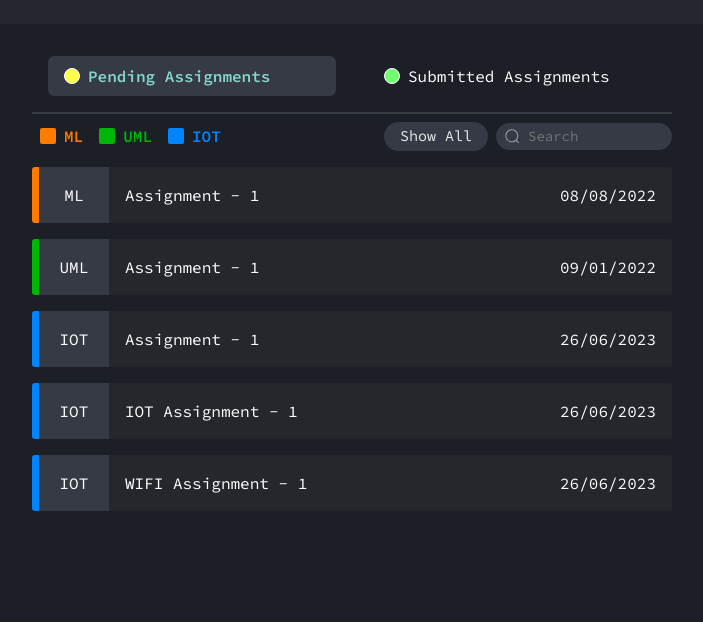
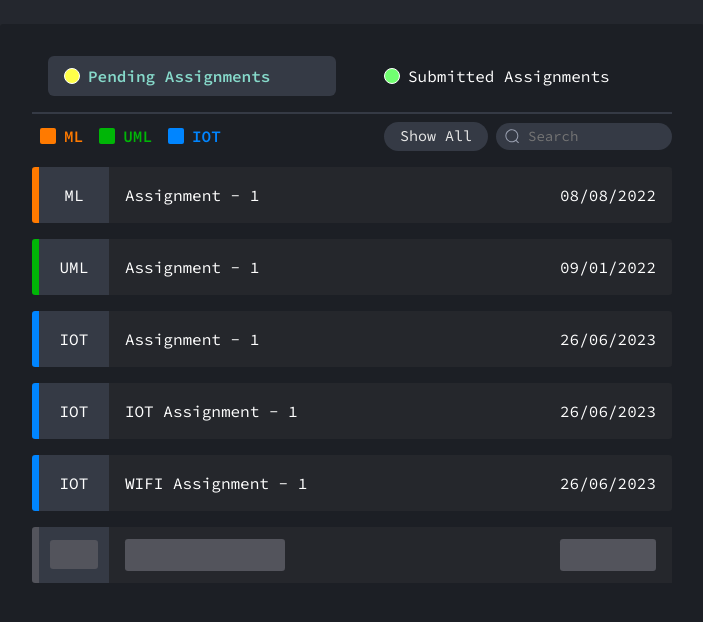
Before and after one commit to abhinaisai2002/College_Project_Frontend, a React (Create React App) app: page / in a window 1280 px wide. Shown: the top 622 px of the page, without its empty margins (0-703 px from the left). Built offline with nearby package versions, Linux system fonts and the light colour scheme.

Commit message:
Added Loading Animation

```diff
--- a/src/pages/assignments/Assignments.jsx
+++ b/src/pages/assignments/Assignments.jsx
@@ -14,7 +14,6 @@ const Assignments = ({ subjectColors, assignments }) => {
 
   useEffect(() => {
     if (query !== "") {
-      // let tempAssignments = [...subjectAssignments];
       const tempAssignments = subjectAssignments.filter((assignment) =>
         ["title", "subject_short_code"].some((key) =>
           assignment[key].toLowerCase().includes(query.toLowerCase())
@@ -97,6 +96,18 @@ const Assignments = ({ subjectColors, assignments }) => {
             </div>
           </div>
         ))}
+        {!null && (
+          <div className="assignment__wrapper is-loading">
+            <div className="assignment_subject_color_code"></div>
+            <div className="assignment_subject">
+              <span></span>
+            </div>
+            <div className="assignment_body">
+              <span></span>
+              <span></span>
+            </div>
+          </div>
+        )}
       </div>
     </>
   );
--- a/src/styles/Assignments.scss
+++ b/src/styles/Assignments.scss
@@ -88,6 +88,7 @@
     background: #25272c;
     border-radius: 0.2rem;
     cursor: pointer;
+
     .assignment_subject_color_code {
       width: 0.5rem;
       height: 100%;
@@ -113,3 +114,54 @@
     }
   }
 }
+
+.assignment__wrapper.is-loading {
+  // .assignment_subject_color_code,
+  // .assignment_subject,
+  .assignment_body {
+    background: linear-gradient(110deg, #25272c 8%, #303339 18%, #25272c 20%);
+    background-size: 200% 100%;
+    animation: 1.5s shine linear infinite;
+  }
+
+  .assignment_subject_color_code {
+    background: #53545c;
+  }
+
+  .assignment_subject,
+  .assignment_body {
+    span {
+      border-radius: 0.2rem;
+      background: linear-gradient(110deg, #53545c 8%, #5e6069 18%, #53545c 20%);
+      background-size: 200% 100%;
+      animation: 1.5s shine linear infinite;
+    }
+  }
+
+  .assignment_subject {
+    span {
+      width: 3rem;
+      height: 1.8rem;
+    }
+  }
+
+  .assignment_body {
+    padding: 0rem 1rem !important;
+    span {
+      &:nth-child(1) {
+        width: 10rem;
+        height: 2rem;
+      }
+      &:nth-child(2) {
+        width: 6rem;
+        height: 2rem;
+      }
+    }
+  }
+}
+
+@keyframes shine {
+  to {
+    background-position-x: -200%;
+  }
+}
```
